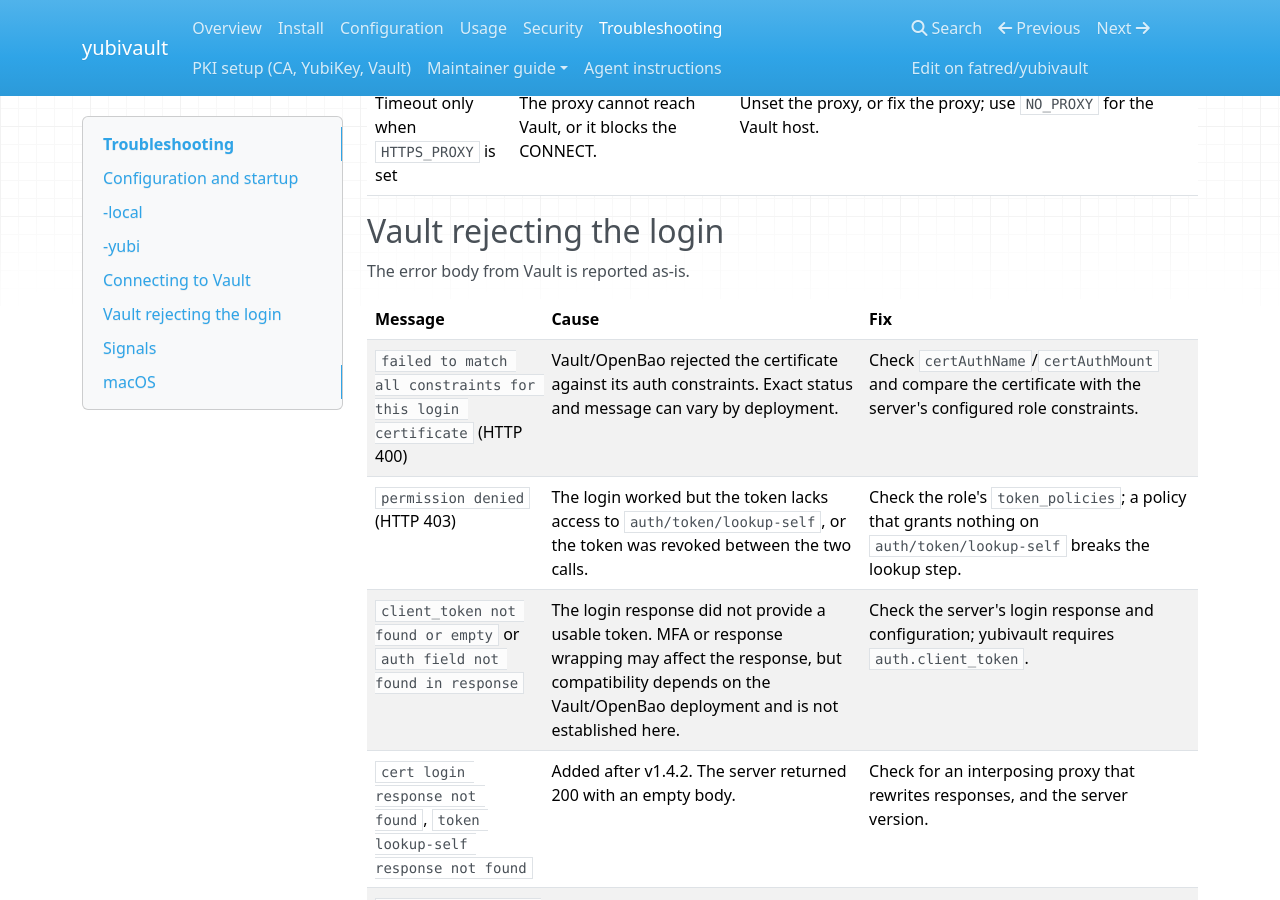
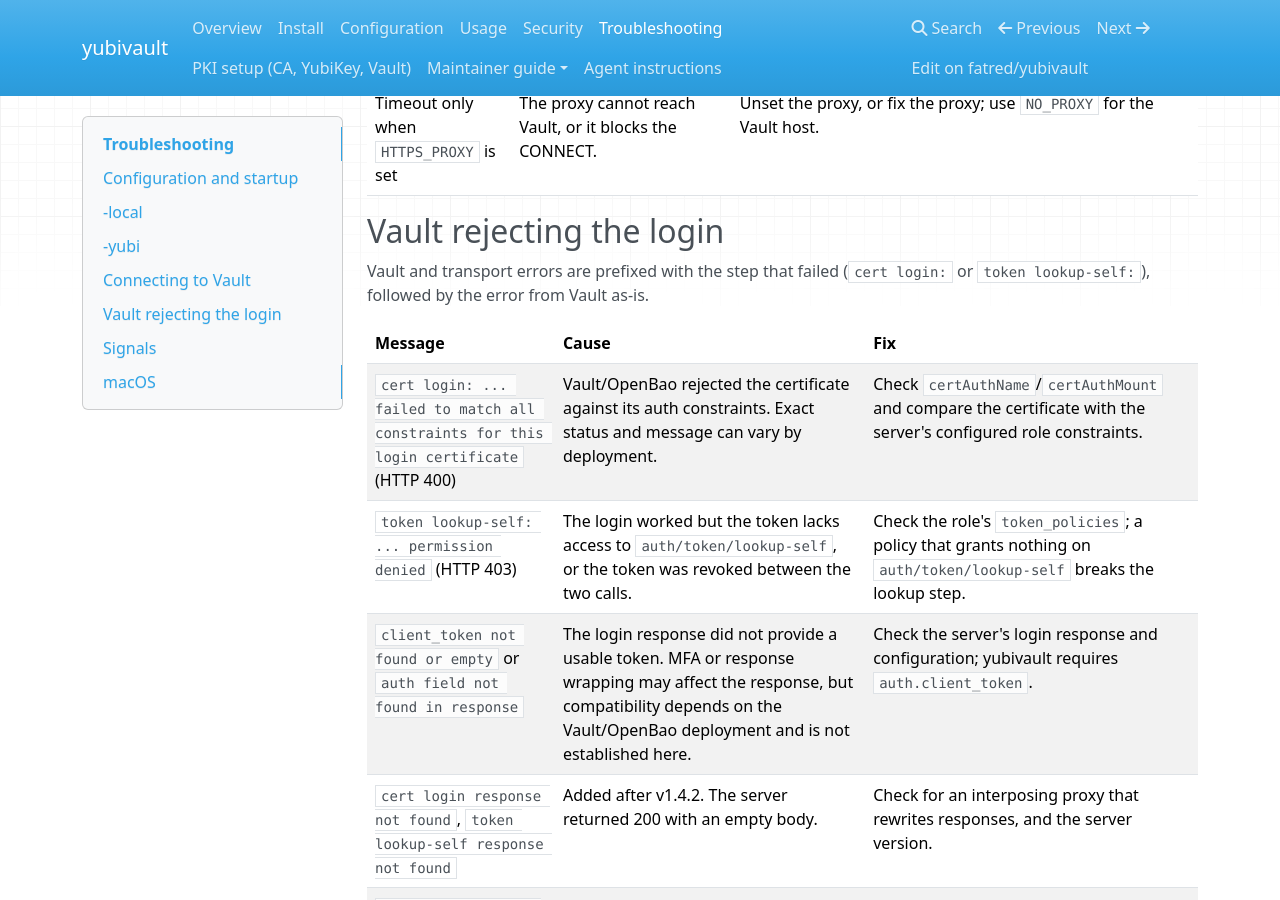
Before and after one commit to fatred/yubivault, an MkDocs documentation site: the page built from docs/troubleshooting.md, in a window 1280 px wide and 900 px high, scrolled down 3899 px. Built offline with MkDocs 1.6.1, drawn with Linux system fonts in a browser that asks for light colours; nearby versions of some CDN libraries.

Commit message:
refactor: drop dead close-error join; document error step prefixes
crypto11 v1.6.8 Context.Close always returns nil, so the errors.Join branch
and its doc comment promised a path that cannot happen (and contradicted
docs/security.md). Keep the named result so the deferred close sees every
return, but go back to a plain Close.

Wrapped Vault errors now read 'cert login: ...' / 'token lookup-self: ...';
troubleshooting.md and architecture.md updated to match (docs/agents.md
requires docs for any error-message change).

```diff
--- a/docs/troubleshooting.md
+++ b/docs/troubleshooting.md
@@ -67,12 +67,13 @@ any other PIN verification consume an attempt when the PIN is wrong.
 
 ## Vault rejecting the login
 
-The error body from Vault is reported as-is.
+Vault and transport errors are prefixed with the step that failed (`cert login: ` or
+`token lookup-self: `), followed by the error from Vault as-is.
 
 | Message | Cause | Fix |
 |---|---|---|
-| `failed to match all constraints for this login certificate` (HTTP 400) | Vault/OpenBao rejected the certificate against its auth constraints. Exact status and message can vary by deployment. | Check `certAuthName`/`certAuthMount` and compare the certificate with the server's configured role constraints. |
-| `permission denied` (HTTP 403) | The login worked but the token lacks access to `auth/token/lookup-self`, or the token was revoked between the two calls. | Check the role's `token_policies`; a policy that grants nothing on `auth/token/lookup-self` breaks the lookup step. |
+| `cert login: ... failed to match all constraints for this login certificate` (HTTP 400) | Vault/OpenBao rejected the certificate against its auth constraints. Exact status and message can vary by deployment. | Check `certAuthName`/`certAuthMount` and compare the certificate with the server's configured role constraints. |
+| `token lookup-self: ... permission denied` (HTTP 403) | The login worked but the token lacks access to `auth/token/lookup-self`, or the token was revoked between the two calls. | Check the role's `token_policies`; a policy that grants nothing on `auth/token/lookup-self` breaks the lookup step. |
 | `client_token not found or empty` or `auth field not found in response` | The login response did not provide a usable token. MFA or response wrapping may affect the response, but compatibility depends on the Vault/OpenBao deployment and is not established here. | Check the server's login response and configuration; yubivault requires `auth.client_token`. |
 | `cert login response not found`, `token lookup-self response not found` | Added after v1.4.2. The server returned 200 with an empty body. | Check for an interposing proxy that rewrites responses, and the server version. |
 | `token id not found or not a string` | The lookup response did not contain a string `id`; this error also existed in v1.4.2. | Check the server response. |
```
Also changed, not shown: docs/maintainers/architecture.md (+2 -2 lines), 1 other file.
